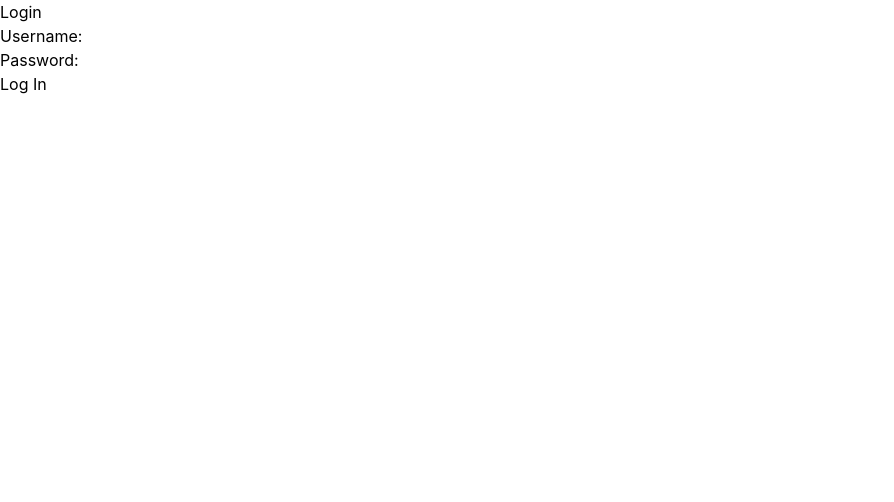
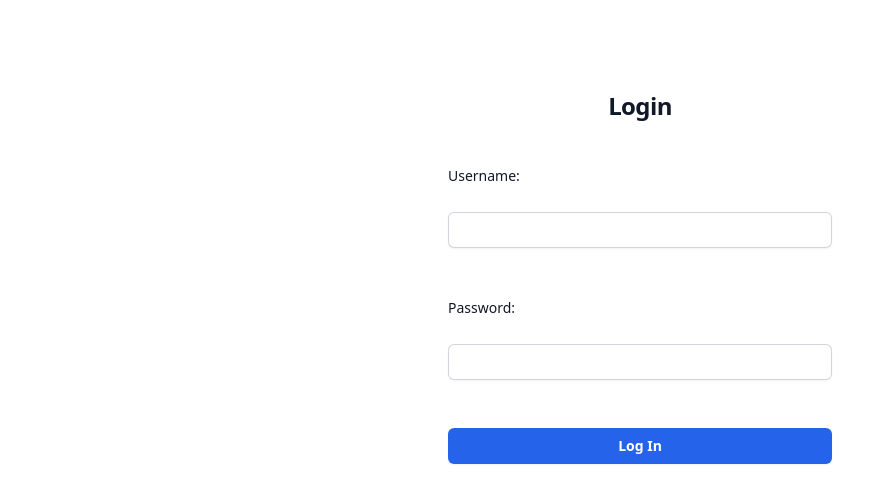
Before and after one commit to selinaceban/club-environment-system-front-end, a React (Create React App) app: page /login in a window 1280 px wide. Shown: the top 502 px of the page, without its empty margins (0-894 px from the left). Built offline with nearby package versions, Linux system fonts and the light colour scheme.

Commit message:
Add styling to Login view

```diff
--- a/package.json
+++ b/package.json
@@ -3,9 +3,12 @@
   "version": "0.1.0",
   "private": true,
   "dependencies": {
+    "@tailwindcss/forms": "^0.5.3",
     "@testing-library/jest-dom": "^5.16.5",
     "@testing-library/react": "^13.4.0",
     "@testing-library/user-event": "^13.5.0",
+    "autoprefixer": "^10.4.14",
+    "postcss": "^8.4.23",
     "react": "^18.2.0",
     "react-dom": "^18.2.0",
     "react-router-dom": "^6.11.1",
--- a/src/App.js
+++ b/src/App.js
@@ -2,10 +2,11 @@
 import { BrowserRouter, Route, Routes } from "react-router-dom";
 import TemperatureComponent from "./TemperatureComponent";
 import Login from "./Login";
+import "./App.css";
 
 const App = () => {
   return (
-    <div>
+    <div className="h-full bg-white">
       <BrowserRouter>
         <Routes>
           <Route path="/login" element={<Login />} />
--- a/src/Login.css
+++ /dev/null
@@ -1,5 +0,0 @@
-.login-wrapper {
-    display: flex;
-    flex-direction: column;
-    align-items: center;
-}
--- a/src/Login.js
+++ b/src/Login.js
@@ -1,6 +1,6 @@
 import React, { useState } from "react";
-import "./Login.css";
 import { useNavigate } from "react-router-dom";
+import "./App.css";
 
 const Login = () => {
   const navigate = useNavigate();
@@ -29,24 +29,50 @@
   };
 
   return (
-    <form onSubmit={handleSubmit} className="bg-blue-500 text-white p-4">
-      <h1>Login</h1>
-      <label>
+    <div className="flex min-h-full flex-col justify-center px-6 py-12 lg:px-8">
+      <div className="sm:mx-auto sm:w-full sm:max-w-sm">
+        <h1 className="mt-10 text-center text-2xl font-bold leading-9 tracking-tight text-gray-900">
+          Login
+        </h1>
+      </div>
+      <div className="mt-10 sm:mx-auto sm:w-full sm:max-w-sm">
+        <form className="space-y-6" onSubmit={handleSubmit}>
+          <label
+            for="username"
+            className="block text-sm font-medium leading-6 text-gray-900"
+          >
             Username:
-        <input type="text" value={username} onChange={handleUsernameChange} />
           </label>
+          <div className="mt-2">
+            <input
+              className="block w-full rounded-md border-0 py-1.5 text-gray-900 shadow-sm ring-1 ring-inset ring-gray-300 placeholder:text-gray-400 focus:ring-2 focus:ring-inset focus:ring-indigo-600 sm:text-sm sm:leading-6"
+              type="text"
+              value={username}
+              onChange={handleUsernameChange}
+            />
+          </div>
           <br />
-      <label>
+          <label className="block text-sm font-medium leading-6 text-gray-900">
             Password:
+          </label>
+          <div className="mt-2">
             <input
+              className="block w-full rounded-md border-0 py-1.5 text-gray-900 shadow-sm ring-1 ring-inset ring-gray-300 placeholder:text-gray-400 focus:ring-2 focus:ring-inset focus:ring-indigo-600 sm:text-sm sm:leading-6"
               type="password"
               value={password}
               onChange={handlePasswordChange}
             />
-      </label>
+          </div>
           <br />
-      <button type="submit">Log In</button>
+          <button
+            className="flex w-full justify-center rounded-md bg-blue-600 px-3 py-1.5 text-sm font-semibold leading-6 text-white shadow-sm hover:bg-indigo-500 focus-visible:outline focus-visible:outline-2 focus-visible:outline-offset-2 focus-visible:outline-indigo-600"
+            type="submit"
+          >
+            Log In
+          </button>
         </form>
+      </div>
+    </div>
   );
 };
 
--- a/src/index.css
+++ b/src/index.css
@@ -1,13 +1,3 @@
-body {
-  margin: 0;
-  font-family: -apple-system, BlinkMacSystemFont, 'Segoe UI', 'Roboto', 'Oxygen',
-    'Ubuntu', 'Cantarell', 'Fira Sans', 'Droid Sans', 'Helvetica Neue',
-    sans-serif;
-  -webkit-font-smoothing: antialiased;
-  -moz-osx-font-smoothing: grayscale;
-}
-
-code {
-  font-family: source-code-pro, Menlo, Monaco, Consolas, 'Courier New',
-    monospace;
-}
+@import 'tailwindcss/base';
+@import 'tailwindcss/components';
+@import 'tailwindcss/utilities';
--- a/tailwind.config.js
+++ b/tailwind.config.js
@@ -1,19 +1,6 @@
-/** @type {import('tailwindcss').Config} */
-
 module.exports = {
-  purge: [],
-  darkMode: false,
+  content: ["./src/**/*.{js,jsx,ts,tsx}"],
   theme: {
-    extend: {
-      colors: {
-        primary: "#FF0000",
-        secondary: "#00FF00",
-      },
-      fontFamily: {
-        sans: ["Arial", "Helvetica", "sans-serif"],
-      },
-    },
+    plugins: [require("@tailwindcss/forms")],
   },
-  variants: {},
-  plugins: [],
 };
```
Also changed, not shown: 1 other file (tests, documents, lock files or other folders). Lines whose indentation alone changed are shown as unchanged.
